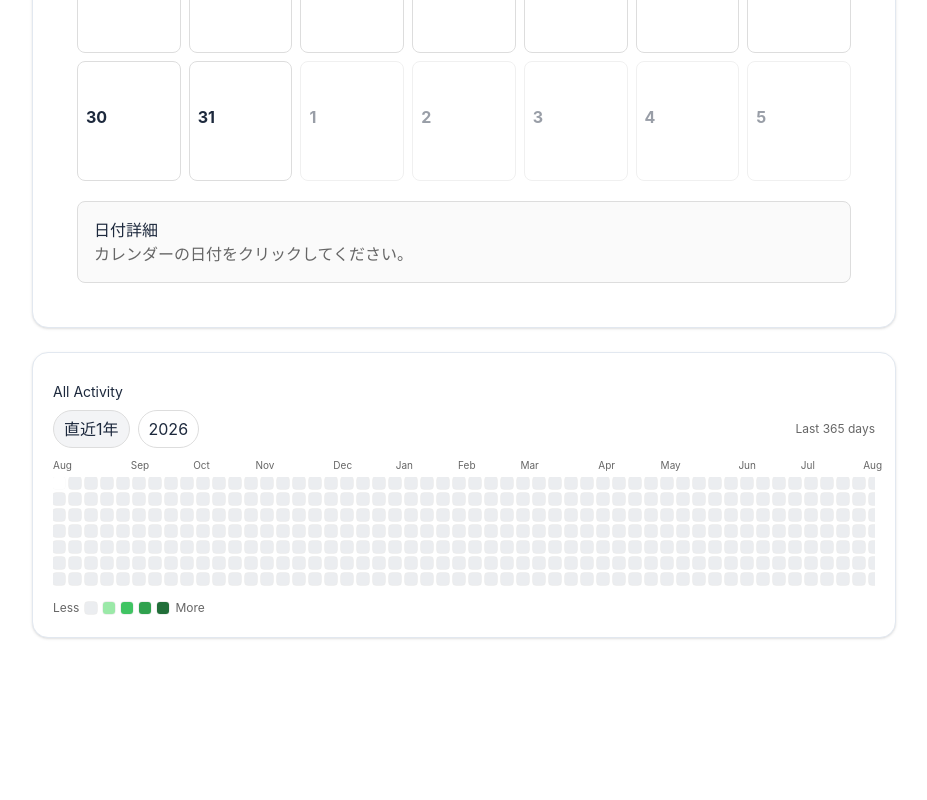
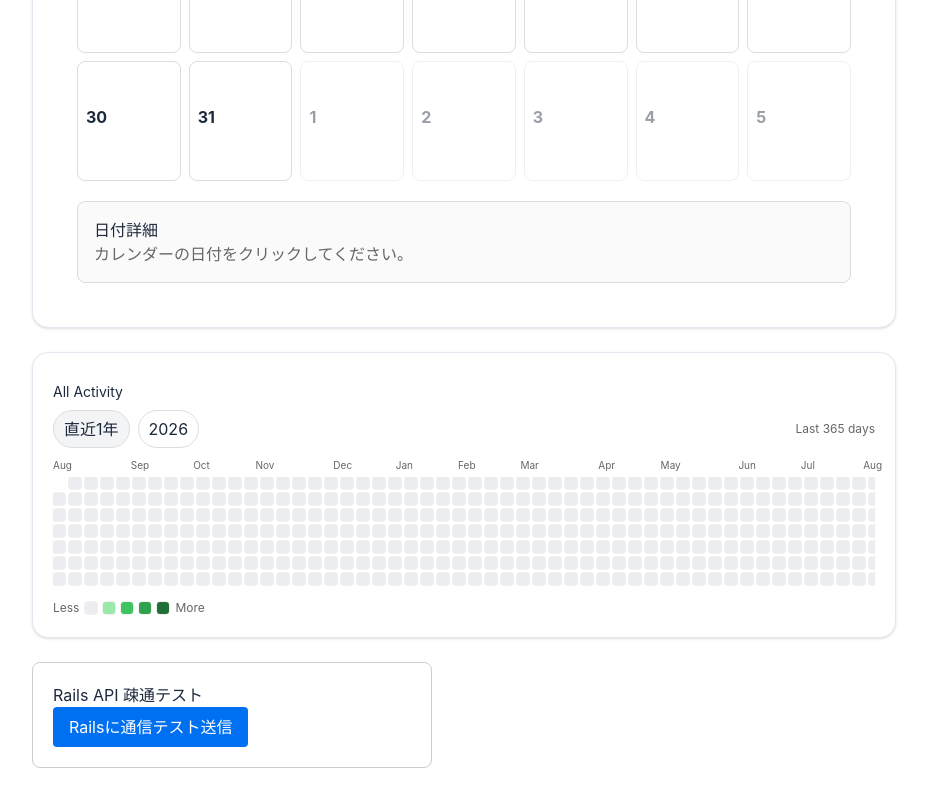
Before and after one commit to kei5o55/worklog-app, a Next.js app: page / in a window 1280 px wide. Shown: the part 1060-1860 px from the top of the page, without its empty margins (176-1103 px from the left). Before the commit the page ends 1730 px from the top, so only its background shows below. Built offline with nearby package versions, Linux system fonts and the light colour scheme.

Commit message:
接続確認用テンプレ

```diff
--- a/src/app/page.tsx
+++ b/src/app/page.tsx
@@ -6,6 +6,7 @@ import CreateProjectModal from "../components/CreateProjectModal";
 import type { Project, Commit, WorkSession } from "../logic/types";
 import ContributionHeatmap from "../components/ContributionHeatmap";
 import CalendarBoard from "../components/CalendarBoard";
+import HealthCheckButton from "../components/HealthCheckButton";
 import {
   loadProjectsIdb,
   saveProjectsIdb,
@@ -372,6 +373,7 @@ export default function ProjectsPage() {
         <section className="bg-white border border-slate-200 rounded-2xl p-5 shadow-sm">
           <ContributionHeatmap commits={commitsAll} title="All Activity" />
         </section>
+        <HealthCheckButton></HealthCheckButton>
       </div>
     </main>
   );
--- /dev/null
+++ b/src/components/HealthCheckButton.tsx
@@ -0,0 +1,76 @@
+'use client';
+
+import { useState } from 'react';
+
+type HealthResponse = {
+  status: string;
+  message: string;
+  timestamp: string;
+};
+
+export default function HealthCheckButton() {
+  const [loading, setLoading] = useState(false);
+  const [result, setResult] = useState<HealthResponse | null>(null);
+  const [error, setError] = useState<string | null>(null);
+
+  const handleHealthCheck = async () => {
+    setLoading(true);
+    setError(null);
+    setResult(null);
+
+    const apiUrl = process.env.NEXT_PUBLIC_API_URL || 'http://localhost:3000';
+
+    try {
+      const response = await fetch(`${apiUrl}/api/v1/health`);
+
+      if (!response.ok) {
+        throw new Error(`HTTP error! status: ${response.status}`);
+      }
+
+      const data: HealthResponse = await response.json();
+      setResult(data);
+    } catch (err: any) {
+      console.error('API Connection Error:', err);
+      setError(err.message || 'Rails API への接続に失敗しました');
+    } finally {
+      setLoading(false);
+    }
+  };
+
+  return (
+    <div style={{ padding: '20px', border: '1px solid #ccc', borderRadius: '8px', maxWidth: '400px' }}>
+      <h3>Rails API 疎通テスト</h3>
+      <button
+        onClick={handleHealthCheck}
+        disabled={loading}
+        style={{
+          padding: '8px 16px',
+          backgroundColor: '#0070f3',
+          color: '#fff',
+          border: 'none',
+          borderRadius: '4px',
+          cursor: loading ? 'not-allowed' : 'pointer',
+        }}
+      >
+        {loading ? '接続確認中...' : 'Railsに通信テスト送信'}
+      </button>
+
+      {/* 成功時の表示 */}
+      {result && (
+        <div style={{ marginTop: '15px', color: 'green', backgroundColor: '#e6ffe6', padding: '10px', borderRadius: '4px' }}>
+          <p><strong>ステータス:</strong> {result.status}</p>
+          <p><strong>応答:</strong> {result.message}</p>
+          <p><small>時刻: {new Date(result.timestamp).toLocaleString()}</small></p>
+        </div>
+      )}
+
+      {/* エラー時の表示 */}
+      {error && (
+        <div style={{ marginTop: '15px', color: 'red', backgroundColor: '#ffe6e6', padding: '10px', borderRadius: '4px' }}>
+          <p><strong>接続エラー:</strong> {error}</p>
+          <p><small>※CORS設定やRails側の起動状態を確認してください</small></p>
+        </div>
+      )}
+    </div>
+  );
+}
```
